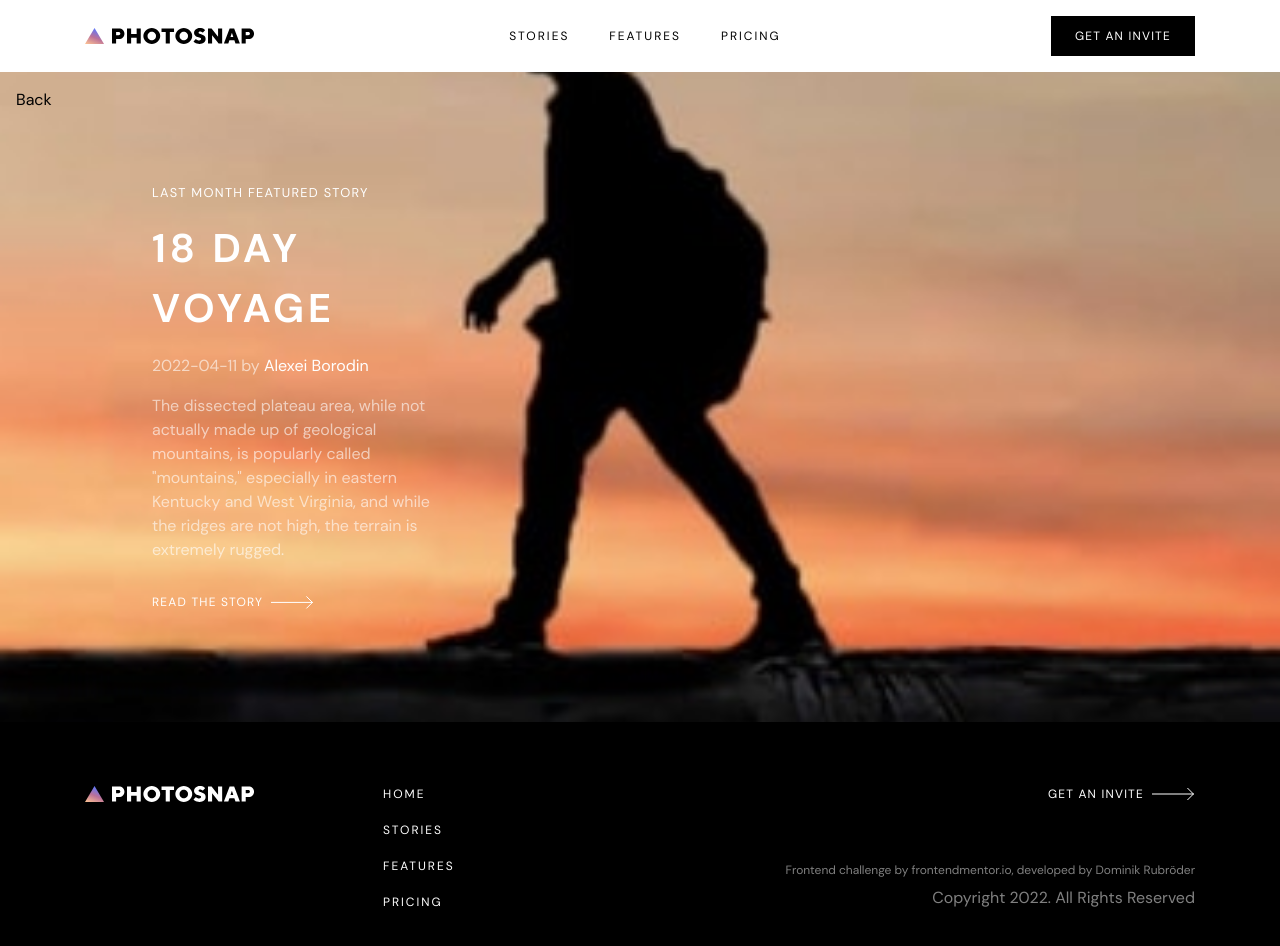
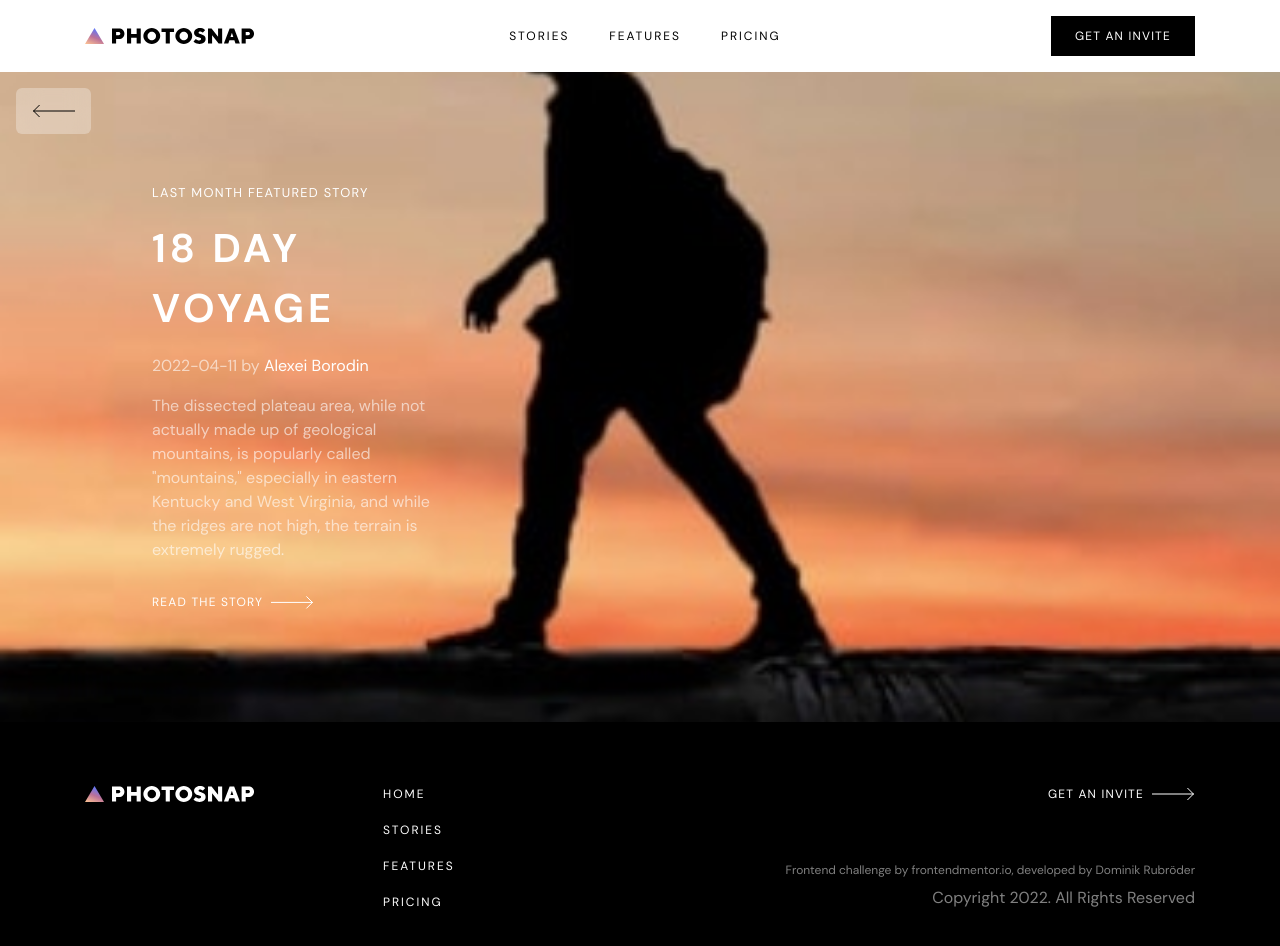
Before and after one commit to dominikrubroeder/photosnap-multi-page-website, a Next.js app: page /stories/18-day-voyage in a window 1280 px wide. Shown: the top 946 px of the page. Built offline with nearby package versions, Linux system fonts and the light colour scheme.

Commit message:
Add back navigation button

```diff
--- a/components/svg/Arrow.tsx
+++ b/components/svg/Arrow.tsx
@@ -1,8 +1,17 @@
 import React from 'react';
 
-const Arrow: React.FC = () => {
+interface ArrowProps {
+  className?: string;
+}
+
+const Arrow: React.FC<ArrowProps> = ({ className }) => {
   return (
-    <svg xmlns="http://www.w3.org/2000/svg" width="43" height="14">
+    <svg
+      xmlns="http://www.w3.org/2000/svg"
+      className={className ? className : ''}
+      width="43"
+      height="14"
+    >
       <g fill="none" fillRule="evenodd" stroke="currentColor">
         <path d="M0 7h41.864M35.428 1l6 6-6 6" />
       </g>
--- a/pages/stories/[story].tsx
+++ b/pages/stories/[story].tsx
@@ -4,6 +4,7 @@ import React from 'react';
 import { stories } from '../../data/stories';
 import StoryHero from '../../components/StoryHero';
 import Layout from '../../components/layout';
+import Arrow from '../../components/svg/Arrow';
 
 const Story: NextPage = () => {
   const router = useRouter();
@@ -17,9 +18,9 @@ const Story: NextPage = () => {
       <div className="relative">
         <button
           onClick={() => router.back()}
-          className="absolute top-4 left-4 z-50"
+          className="absolute top-4 left-4 z-50 rounded-md bg-white/30 p-4 backdrop-blur-md"
         >
-          Back
+          <Arrow className="-scale-100" />
         </button>
         <StoryHero {...(storyData ?? stories[0])} />
       </div>
```
